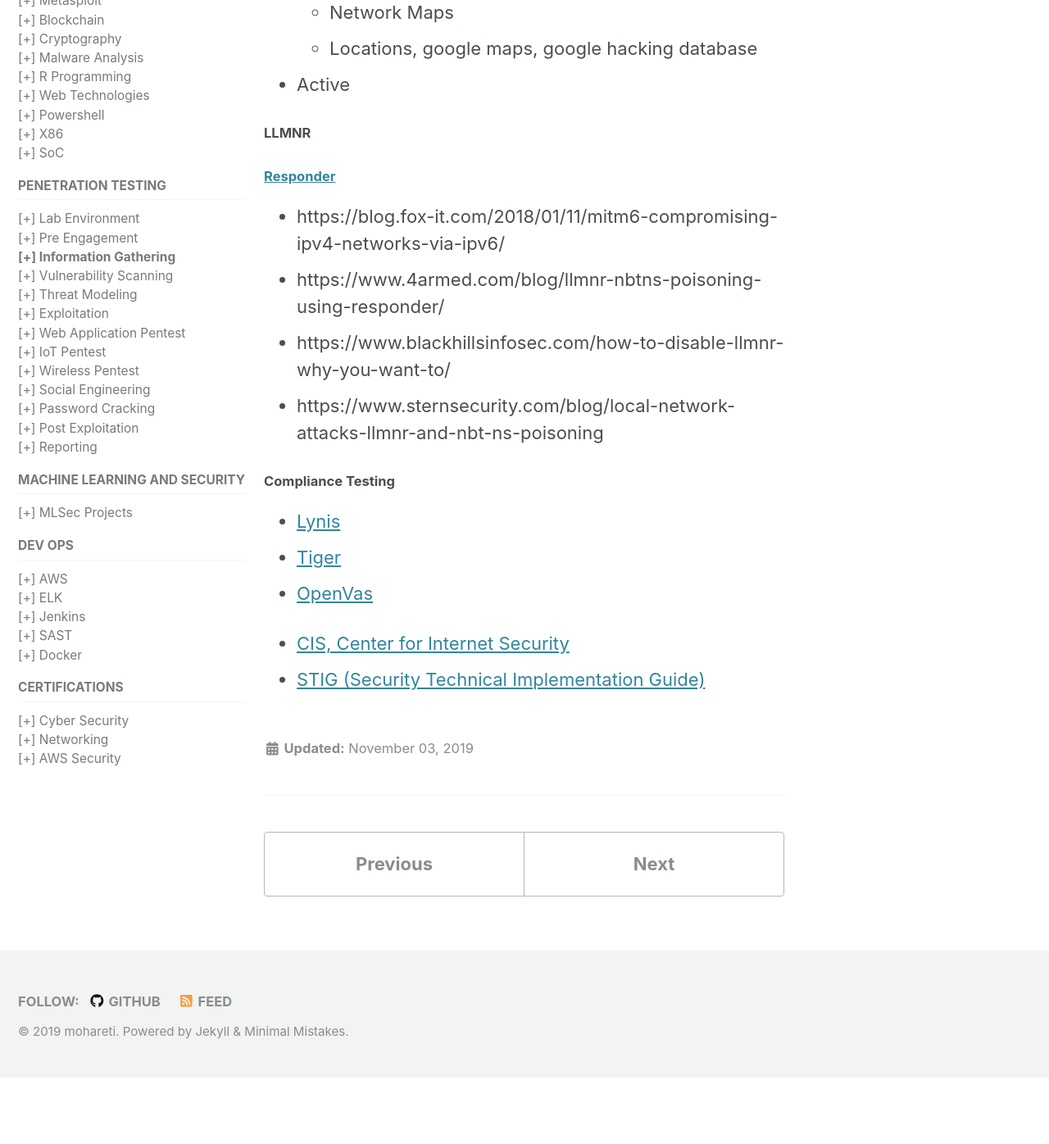
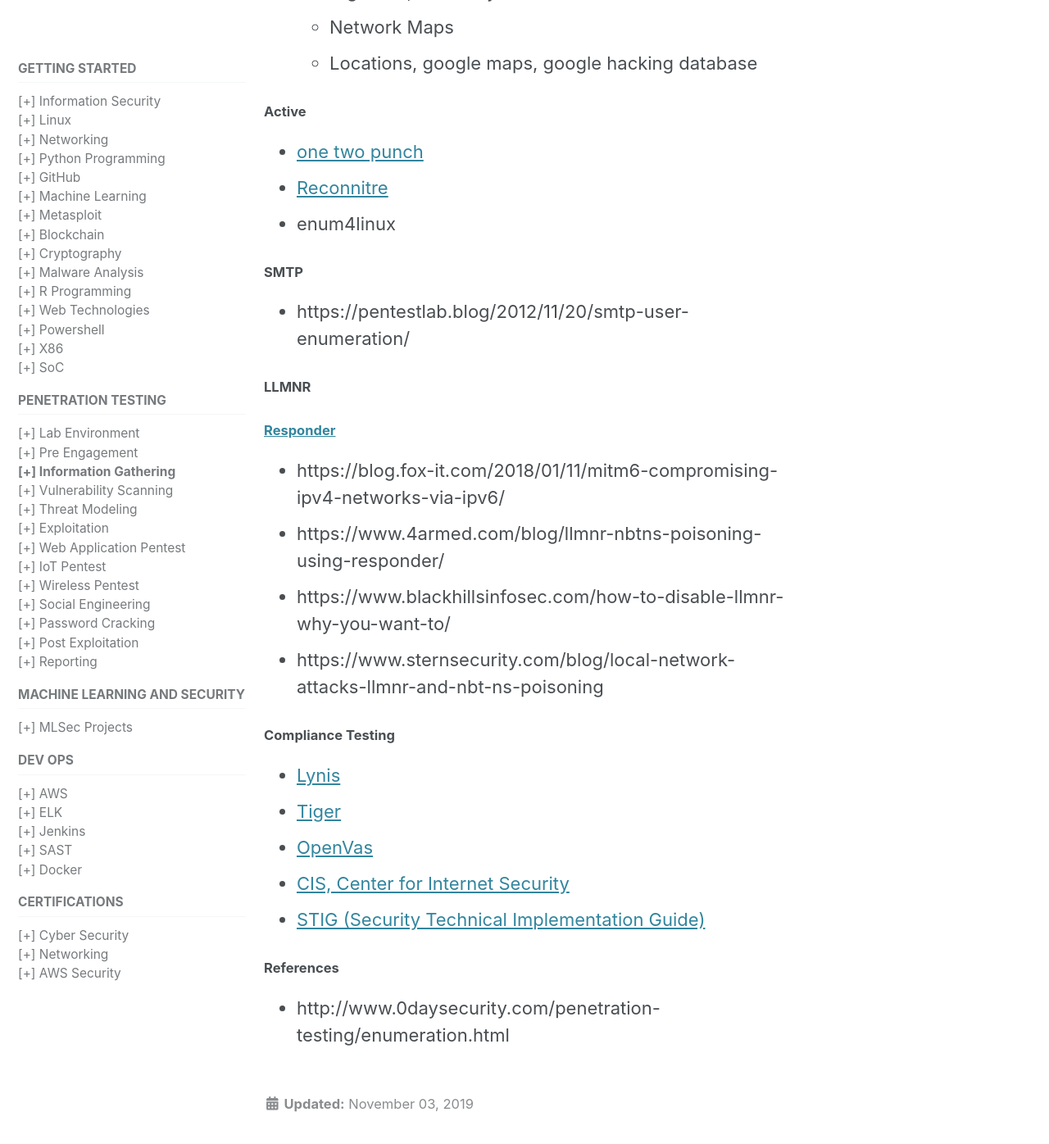
Before and after one commit to mohareti/cyberlab, a Jekyll site: the page built from _pentest/02_info-gathering.md, in a window 1280 px wide and 1400 px high, scrolled down 555 px. Shown: the top 1396 px of the window at 82% size. Built offline with Jekyll 4.4.1, drawn with Linux system fonts in a browser that asks for light colours; cached includes are drawn as plain includes; nearby versions of some CDN libraries; before the commit the page ends 1870 px from its top, so only the background shows below that.

Commit message:
Update 02_info-gathering.md

```diff
--- a/_pentest/02_info-gathering.md
+++ b/_pentest/02_info-gathering.md
@@ -4,8 +4,8 @@ permalink: /pentest/02_info-gathering/
 toc: true
 ---
 
-#### Information Gathering
-##### Reconnaissance
+### Information Gathering
+#### Reconnaissance
   - Passive
     - Internet presense
     - ip addresses
@@ -14,7 +14,15 @@ toc: true
     - org chart, hierarchy
     - Network Maps
     - Locations, google maps, google hacking database
-  - Active
+
+#### Active
+- [one two punch](https://github.com/superkojiman/onetwopunch)
+- [Reconnitre](https://github.com/codingo/Reconnoitre)
+- enum4linux
+
+##### SMTP
+- https://pentestlab.blog/2012/11/20/smtp-user-enumeration/
+
 
 ##### LLMNR
 ###### [Responder](https://github.com/SpiderLabs/Responder)
@@ -28,7 +36,9 @@ toc: true
 - [Lynis](https://cisofy.com/lynis/)
 - [Tiger](https://www.nongnu.org/tiger/)
 - [OpenVas](http://www.openvas.org/)
+- [CIS, Center for Internet Security](https://www.cisecurity.org/cis-benchmarks/)
+- [STIG (Security Technical Implementation Guide)](https://www.stigviewer.com/stigs)
 
 
-- [CIS, Center for Internet Security](https://www.cisecurity.org/cis-benchmarks/)
-- [STIG (Security Technical Implementation Guide)](https://www.stigviewer.com/stigs)
+#### References
+- http://www.0daysecurity.com/penetration-testing/enumeration.html
```
